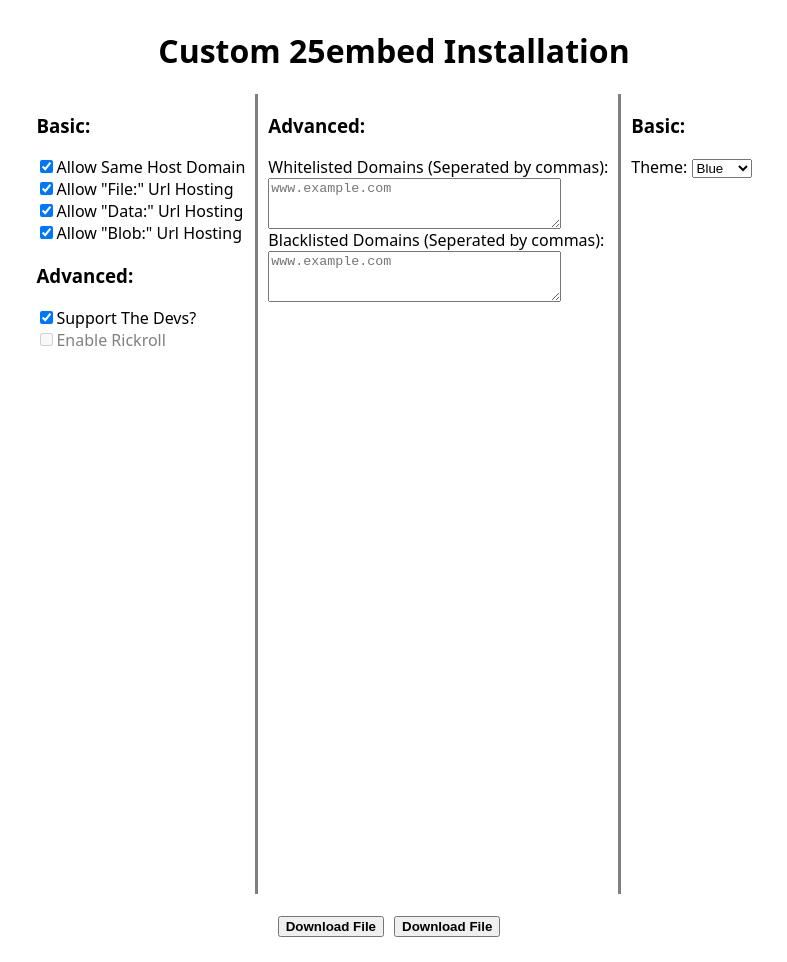
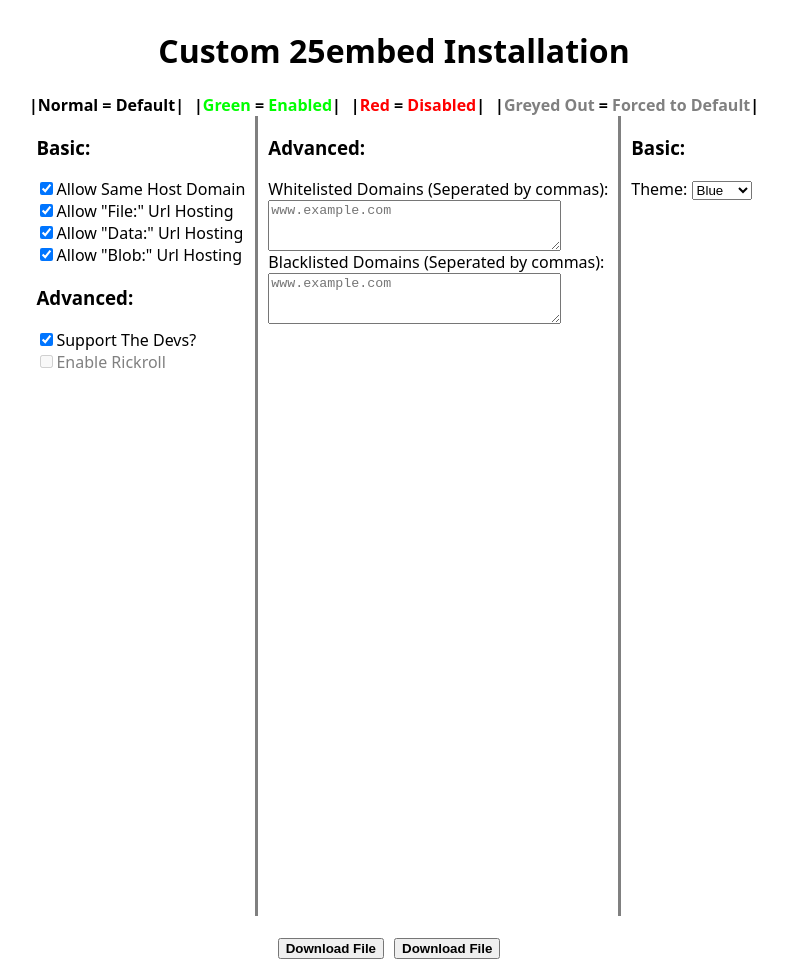
Before and after one commit to 25HoursaDay/commissioned-resources, a plain HTML site: page 25Embed/installation.html in a window 1280 px wide. Shown: the whole page, without its empty margins (254-1041 px from the left). Drawn offline with Linux system fonts and the light colour scheme.

Commit message:
Update installation.html

```diff
--- a/25Embed/installation.html
+++ b/25Embed/installation.html
@@ -11,12 +11,25 @@
       justify-content: center;
       align-items: top;
     }
+
+    #key {
+      display: flex;
+      width: 100vw;
+      justify-content: center;
+      align-items: top;
+    }
+
+    #key h4 {
+      margin: 0 5px 0 5px;
+    }
+
     #bungus2 {
       display: flex;
       width: 100vw;
       justify-content: center;
       align-items: top;
     }
+
     #btns {
       display: flex;
       width: 100vw;
@@ -42,8 +55,8 @@
     #listing {
       box-sizing: border-box;
       text-align: left;
-      margin-right:10px;
-      margin-left:10px;
+      margin-right: 10px;
+      margin-left: 10px;
       padding-right: 10px;
       padding-left: 10px;
       border-left: 3px solid grey;
@@ -52,8 +65,9 @@
 
     #number3 {
       box-sizing: border-box;
-      text-align:left;
+      text-align: left;
     }
+
     .disabled {
       color: grey;
     }
@@ -63,10 +77,18 @@
 <div id="bungus2">
   <h1>Custom 25embed Installation</h1>
 </div>
+<div id="key">
+  <h4>|<a style="">Normal</a> = <a style="">Default</a>|</h4>
+
+
+  <h4>|<a style="color:lime;">Green</a> = <a style="color:lime;">Enabled</a>|</h4>
+  <h4>|<a style="color:red;">Red</a> = <a style="color:red;">Disabled</a>|</h4>
+  <h4>|<a style="color:grey;">Greyed Out</a> = <a style="color:grey;">Forced to Default</a>|</h4>
+</div>
 <div id="bungus">
 
   <div id="hostingSets">
-  <h3>Basic:</h3>
+    <h3>Basic:</h3>
     <input type="checkbox" name="shd" id="shd" checked><label for="shd">Allow Same Host Domain</label><br>
     <input type="checkbox" name="fuh" id="fuh" checked><label for="fuh">Allow "File:" Url Hosting</label><br>
     <input type="checkbox" name="duh" id="duh" checked><label for="duh">Allow "Data:" Url Hosting</label><br>
@@ -77,14 +99,14 @@
   </div>
 
   <div id="listing">
-  <h3>Advanced:</h3>
+    <h3>Advanced:</h3>
     <label for="whiteD">Whitelisted Domains (Seperated by commas):</label><br>
     <textarea type="text" id="whiteD" name="whiteD" placeholder="www.example.com" rows="3" cols="34"></textarea><br>
     <label for="blackD">Blacklisted Domains (Seperated by commas):</label><br>
     <textarea type="text" id="blackD" name="blackD" placeholder="www.example.com" rows="3" cols="34"></textarea><br>
   </div>
   <div id="number3">
-  <h3>Basic:</h3>
+    <h3>Basic:</h3>
     <label for="cars">Theme:</label>
     <select id="cars" name="cars">
       <option value="blueT">Blue</option>
@@ -155,6 +177,5 @@ const _25embedBlacklistDomains = ["` + bL + `"];
       window.alert(subOptsL);
     }
 
-
   </script>
 </div>
```
